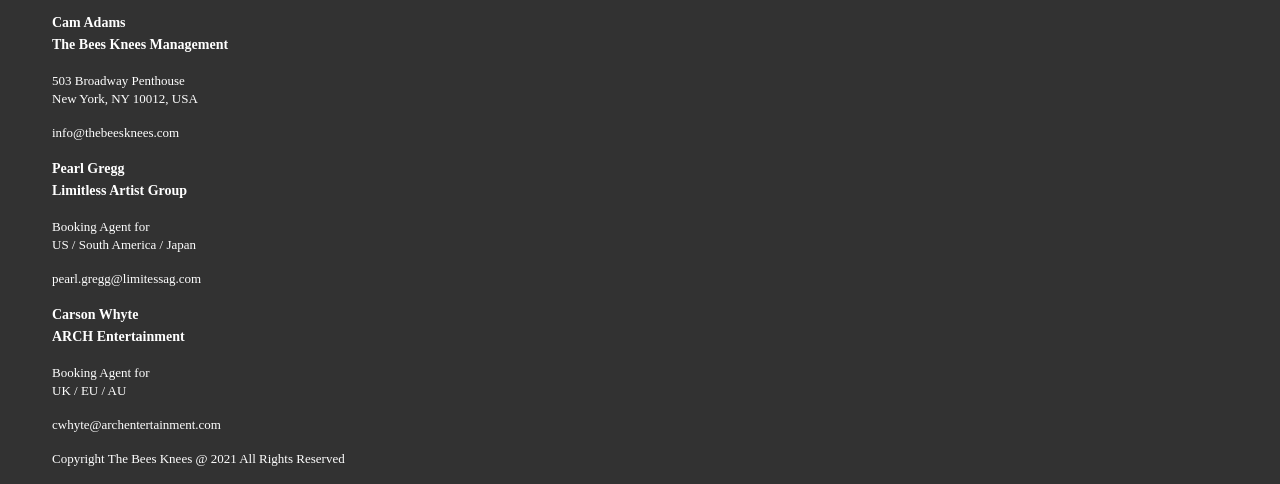
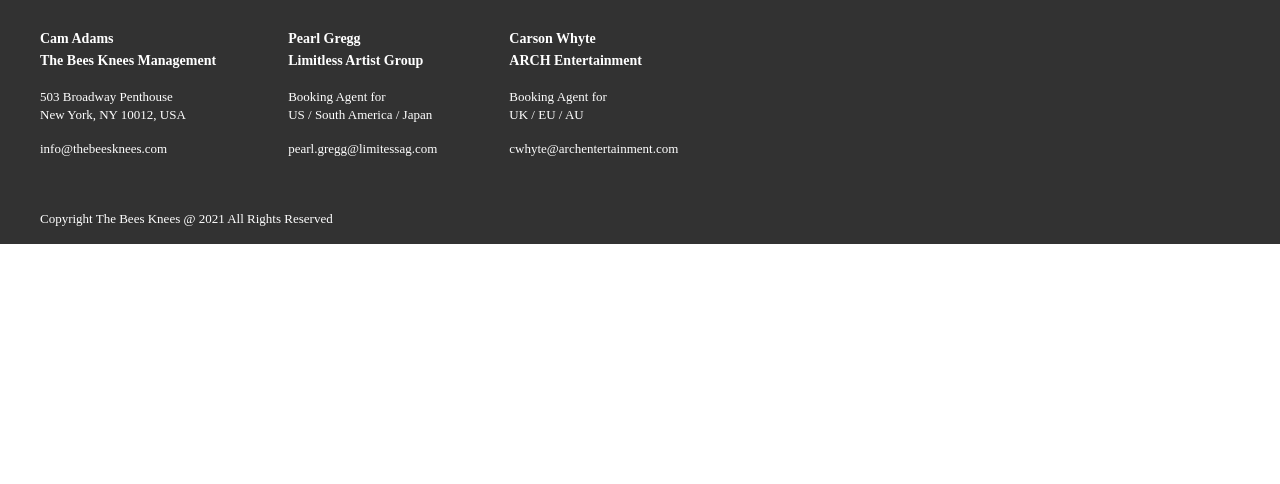
Before and after one commit to abdullah-25/bandsite, a plain HTML site: page index.html in a window 1280 px wide. Shown: the part 2628-3112 px from the top of the page. After the commit the page ends 2872 px from the top, so only its background shows below. Drawn offline with Linux system fonts and the light colour scheme.

Commit message:
complete styling of tablet setup

```diff
--- a/index.html
+++ b/index.html
@@ -109,6 +109,8 @@
         <div class = 'footer__sidelogo'> <img src = './Assets/Logo/Logo-bandsite.svg' /></div>
 
       </div>
+      <div class = 'footer__bandmembersdiv'>
+      <div class = 'footer__bandmemberinfo'>
         <div class = 'footer__namecontainer'>
           <div class="footer__info">Cam Adams</div>
           <div class="footer__info">The Bees Knees Management</div>
@@ -117,7 +119,8 @@
         <div class="footer__subinfo">New York, NY 10012, USA</div>
 
         <div class="footer__email">   <div class="footer__subinfo">info@thebeesknees.com</div></div>
-
+      </div>
+      <div class = 'footer__bandmemberinfo'>
         <div class = 'footer__namecontainer'>
           <div class="footer__info">Pearl Gregg</div>
           <div class="footer__info">Limitless Artist Group</div>
@@ -125,14 +128,17 @@
         <div class="footer__subinfo">Booking Agent for</div>
         <div class="footer__subinfo">US / South America / Japan</div>
         <div class="footer__email">  <div class="footer__subinfo">pearl.gregg@limitessag.com</div> </div>
-        <div class = 'footer__namecontainer'>
+      </div>
+      <div class = 'footer__bandmemberinfo'>
+      <div class = 'footer__namecontainer'>
           <div class="footer__info">Carson Whyte</div>
           <div class="footer__info">ARCH Entertainment</div>
         </div>
         <div class="footer__subinfo">Booking Agent for</div>
         <div class="footer__subinfo">UK / EU / AU</div>
         <div class="footer__email">  <div class="footer__subinfo">cwhyte@archentertainment.com</div> </div>
-
+      </div>
+      </div>
         <div class = 'footer__bottomlogo'>  <img class = 'header__title--logo' src = './Assets/Logo/Logo-bandsite.svg' /></div>
         <div class="footer__logoinfo">Copyright The Bees Knees @ 2021 All Rights Reserved</div>
 
--- a/styles/partials/_footer.scss
+++ b/styles/partials/_footer.scss
@@ -6,7 +6,7 @@
   color: $primary-color-white;
   width: 100%;
   @include tablet {
-    padding-left: 2.25rem;
+    padding-left: 1.5rem;
   }
 
   &__getintouchcontainer {
@@ -35,6 +35,20 @@
     @include tablet {
       display: flex;
       flex-grow: 1;
+    }
+  }
+
+  &__bandmembersdiv {
+    @include tablet {
+      display: flex;
+      padding-bottom: 2.25rem;
+    }
+  }
+
+  &__bandmemberinfo {
+    @include tablet {
+      padding-top: 1rem;
+      padding-right: 4.5rem;
     }
   }
 
```
Also changed, not shown: styles/main.css, 2 other files.
